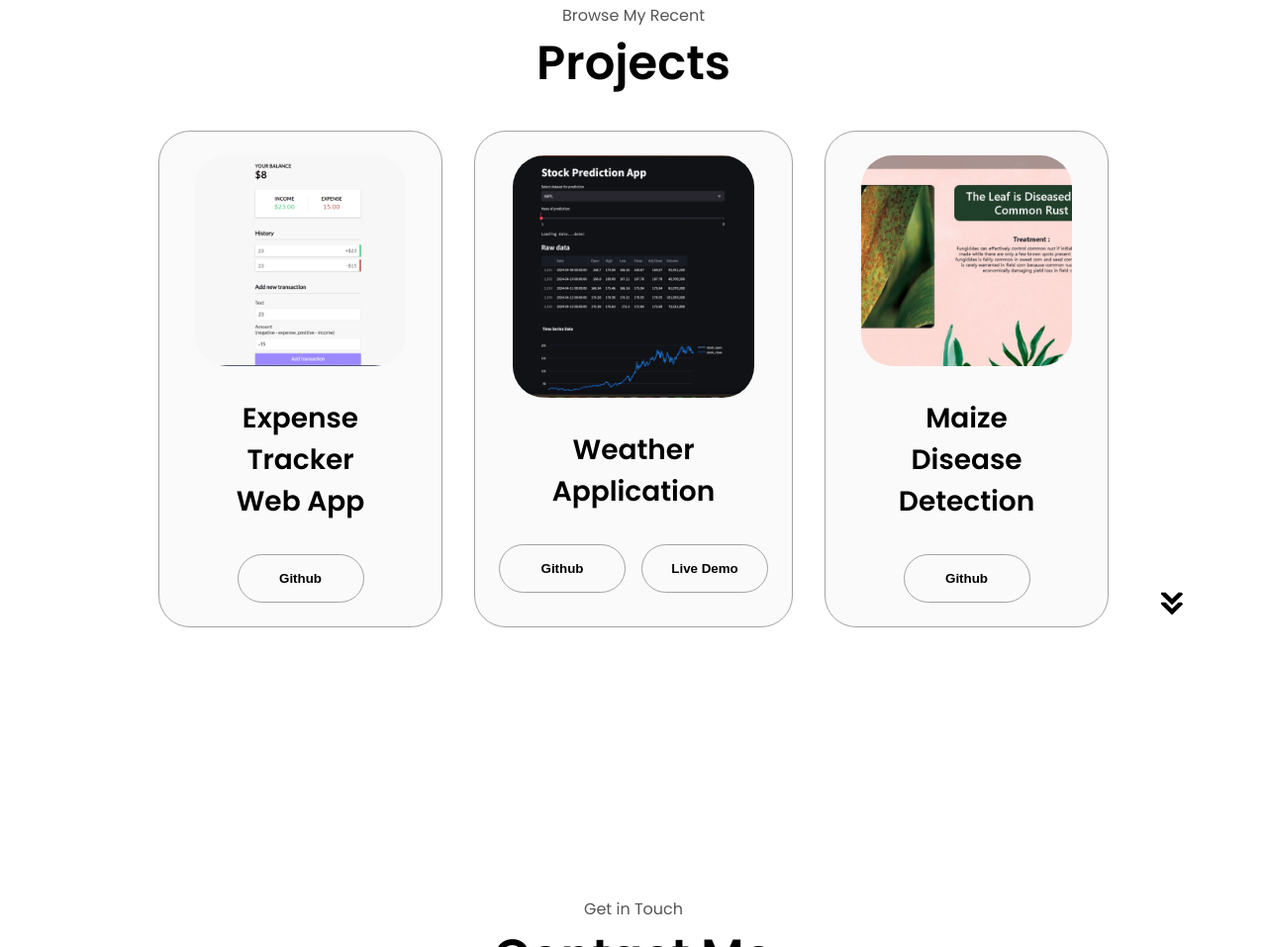
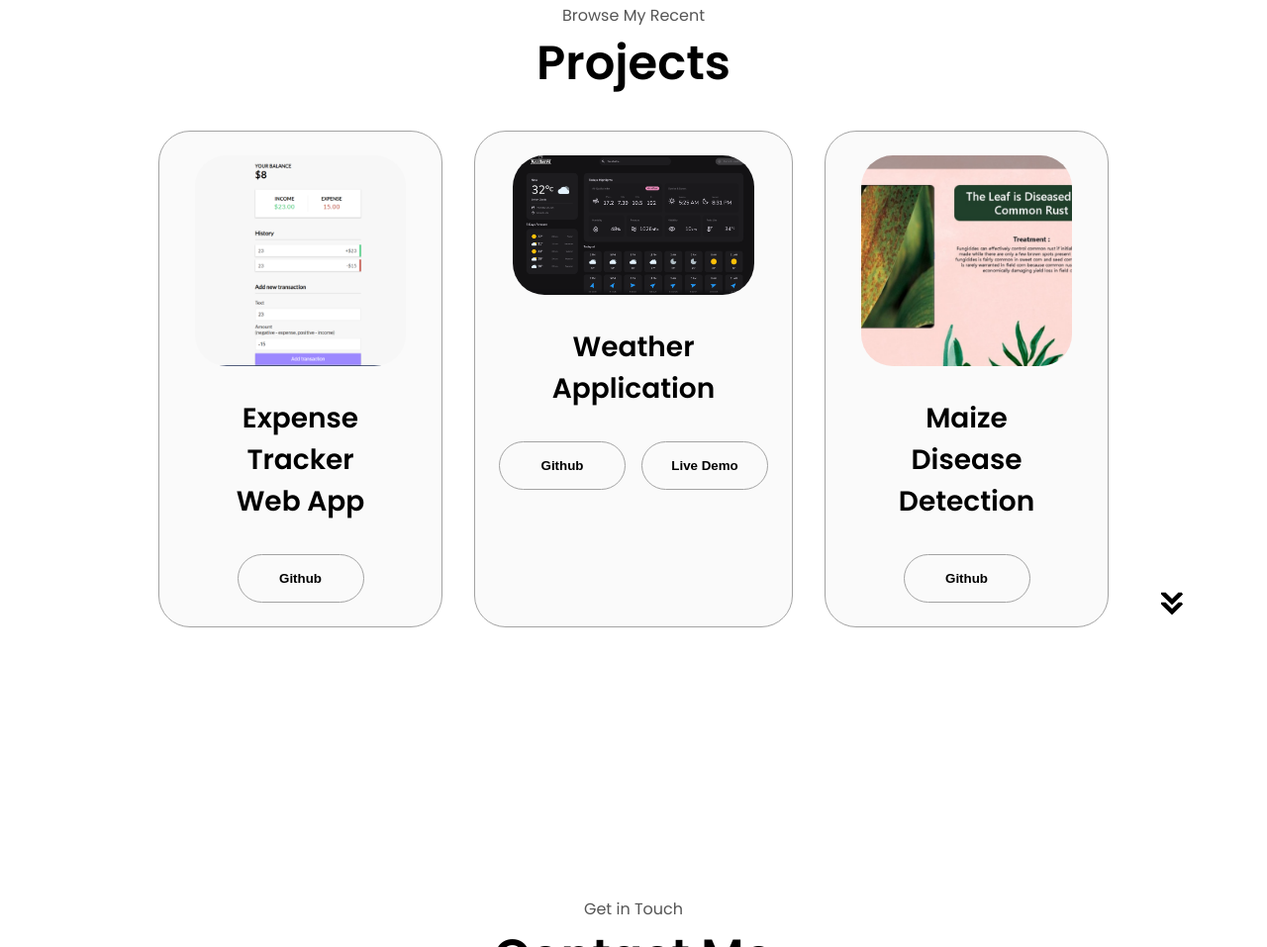
Before and after one commit to khushijain26/khushijain.github.io, a plain HTML site: page index.html in a window 1280 px wide. Shown: the part 3095-4052 px from the top of the page at 99% size. Drawn offline with Linux system fonts and the light colour scheme.

Commit message:
Update index.html

```diff
--- a/index.html
+++ b/index.html
@@ -293,7 +293,7 @@
           <div class="details-container color-container">
             <div class="article-container">
               <img
-                src="./assets/Project 2.jpg"
+                src="./assets/Project 2.png"
                 alt="Project 2"
                 class="project-img"
               />
```
